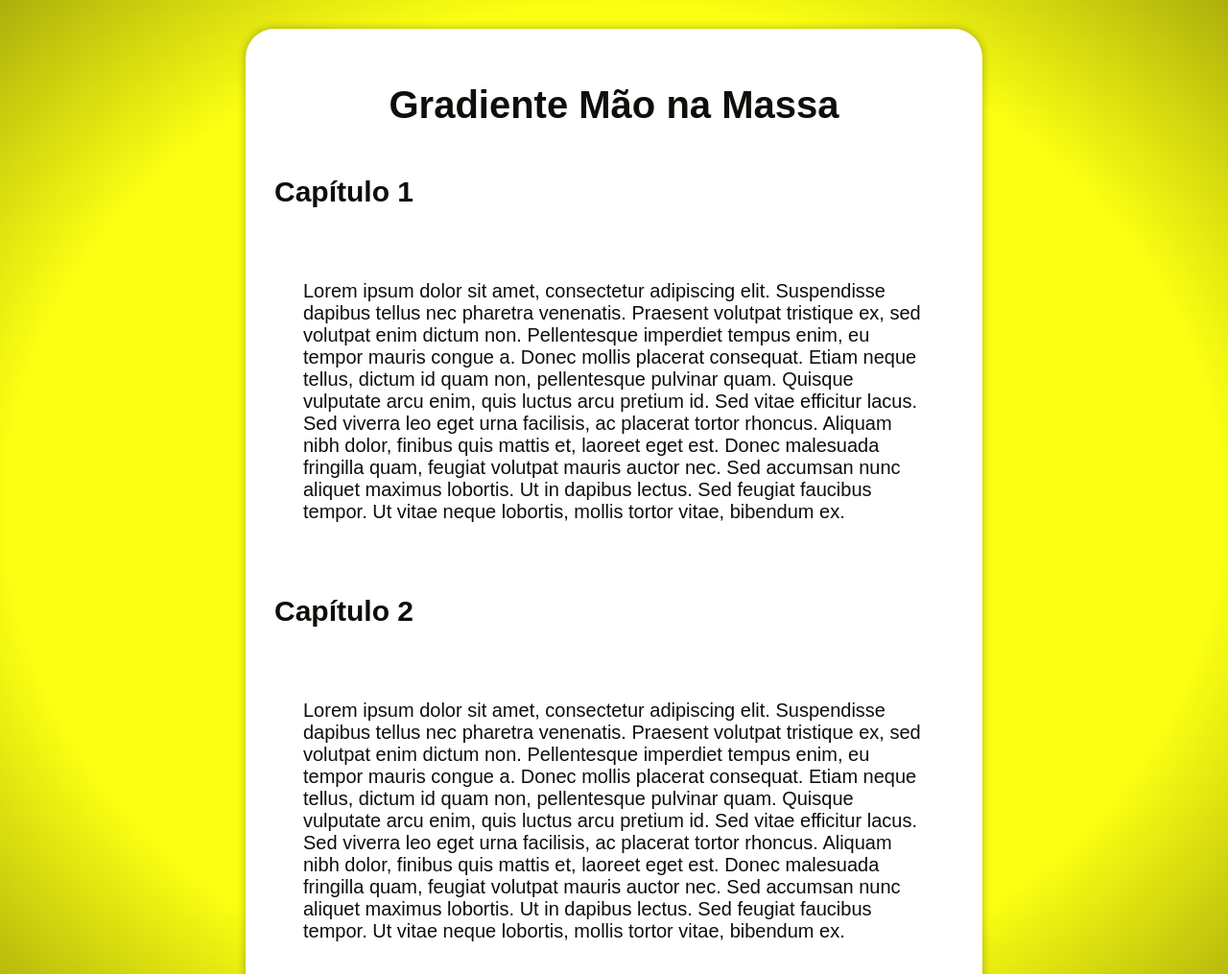
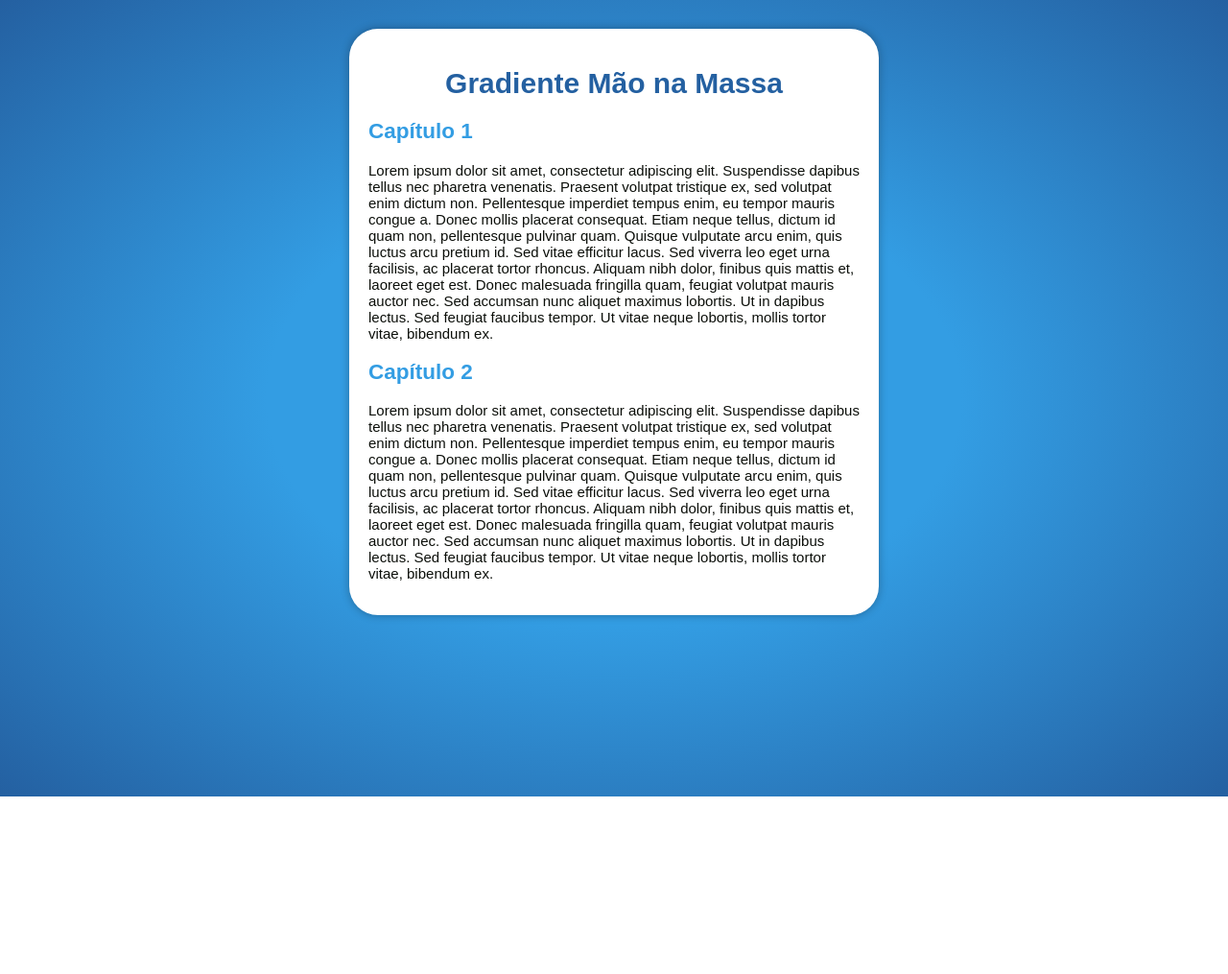
Before and after one commit to u-riick/CC1N-CSW-26, a plain HTML site: page Aula 11 - CSW/index.html in a window 1280 px wide. Shown: the top 1015 px of the page at 96% size. After the commit the page ends 830 px from the top, so only its background shows below. Drawn offline with Linux system fonts and the light colour scheme.

Commit message:
Add files via upload

```diff
--- a/Aula 11 - CSW/home.css
+++ b/Aula 11 - CSW/home.css
@@ -3,34 +3,32 @@ body{
     margin: 0;
     padding: 0;
     box-sizing: border-box;
-    font-size: 20px;
+    font-size: 15px;
     font-family: Arial, sans-serif;
 
     min-height: 100vh;
-    background-image: radial-gradient(rgb(251, 255, 18) 70%,rgb(172, 175, 11));
+    background-image: radial-gradient(#339DE3 40%,#2460A1);
 }
 
 .box-text{
+    width: 40%;
+    margin: 30px auto;
     background-color: white;
-    margin: 30px 20% auto;
-    display: flex;
-    flex-direction: column;
     border-radius: 30px;
-    padding: 30px;
+    padding: 20px;
     box-shadow: 0 0 10px rgb(0, 0, 0, 0.3);
 
 }
 
 .title1-box{
     text-align: center;
-    color: rgb(12, 15, 10);
+    color: #2460A1;
 }
 
 .title2-box{
-    color: rgb(12, 15, 10);
+    color: #339DE3;
 }
 
 .text{
-    padding: 30px;
     color: rgb(12, 15, 10);
 }
```
